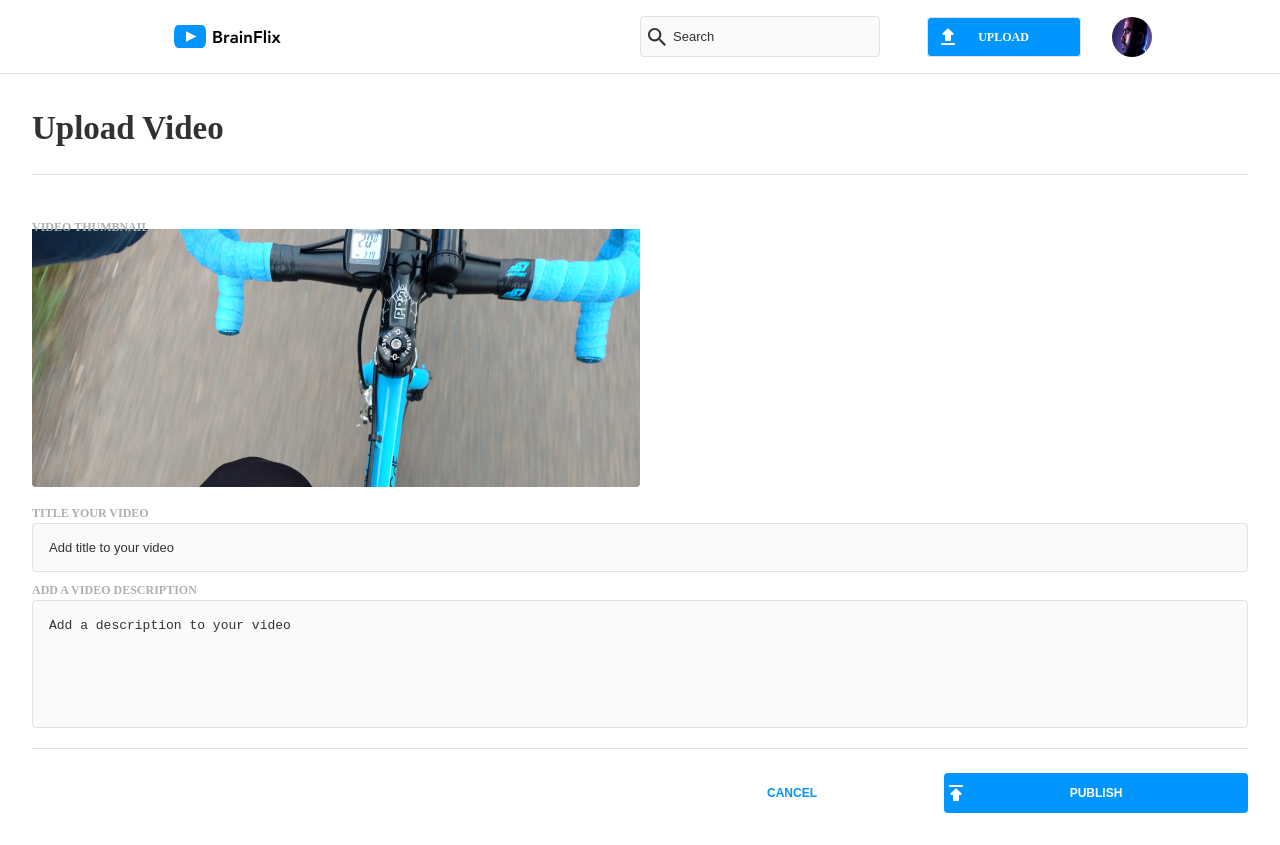
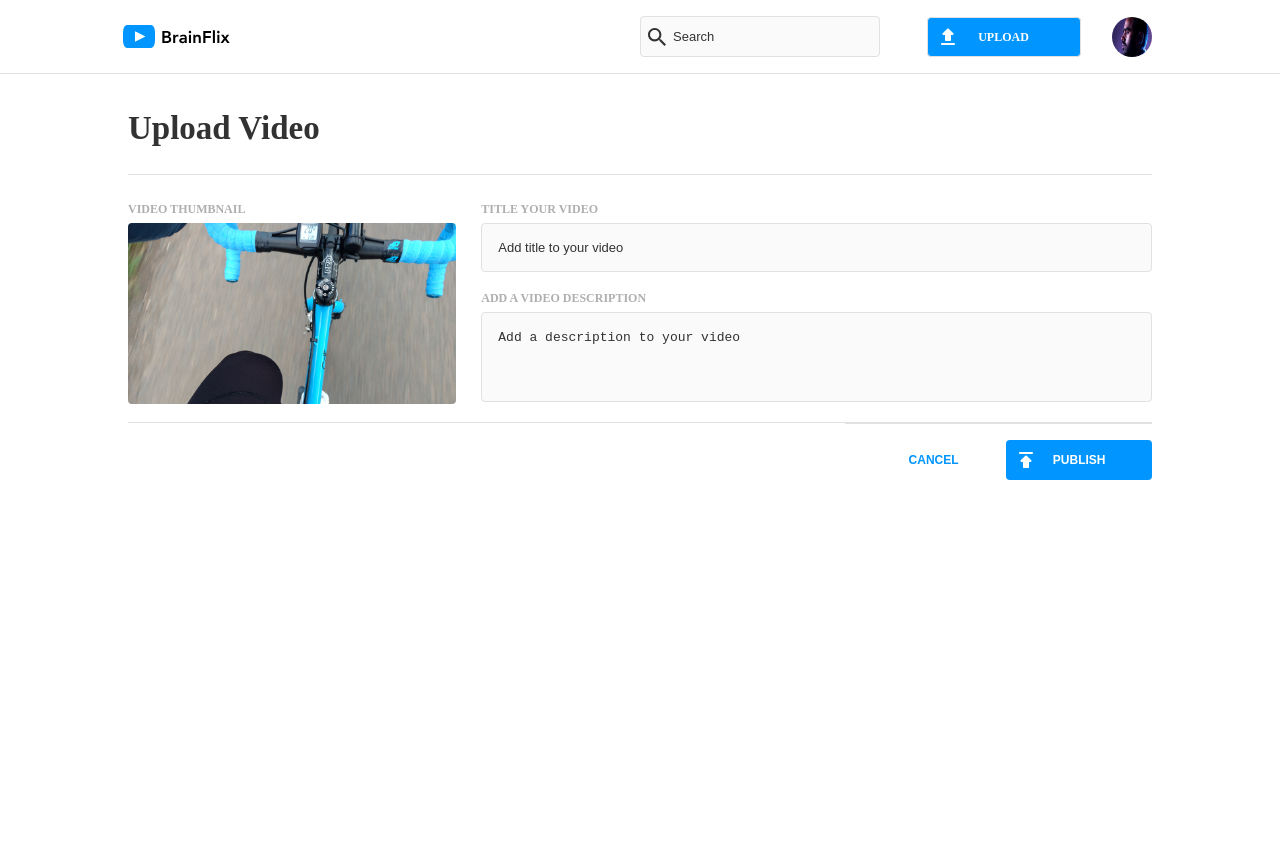
Before and after one commit to hnslyswhy/brainflix, a React (Create React App) app: page /upload in a window 1280 px wide. After the commit the page ends 800 px from the top, so only its background shows below. Built offline with nearby package versions, Linux system fonts and the light colour scheme.

Commit message:
fix upload page style

```diff
--- a/src/components/Header/Header.scss
+++ b/src/components/Header/Header.scss
@@ -24,6 +24,10 @@
 
       @include mixin.tablet {
         width: 20%;
+      }
+
+      @include mixin.tablet {
+        width: 10%;
       }
     }
 
--- a/src/components/pages/Upload/Upload.js
+++ b/src/components/pages/Upload/Upload.js
@@ -6,10 +6,14 @@ const Upload = () => {
     <main className="upload">
       <h1 className="upload-headline">Upload Video</h1>
       <form className="upload-form">
-        <label htmlFor="file" className="upload-form-file">
-          VIDEO THUMBNAIL
+        <div className="upload-form-box">
+          <div className="upload-form-video">
+            <label htmlFor="file">VIDEO THUMBNAIL</label>
+            <div className="upload-form-file">
               <input id="file" type="file" name="file"></input>
-        </label>
+            </div>
+          </div>
+
           <div className="upload-form-entries">
             <div className="upload-form-section">
               <label htmlFor="title">TITLE YOUR VIDEO</label>
@@ -28,6 +32,7 @@ const Upload = () => {
                 id="description"
                 placeholder="Add a description to your video"
               ></textarea>
+            </div>
           </div>
         </div>
         <div className="upload-form-buttons">
--- a/src/components/pages/Upload/Upload.scss
+++ b/src/components/pages/Upload/Upload.scss
@@ -9,39 +9,68 @@
     padding: variables.$pm-base * 8;
   }
 
+  @include mixin.desktop {
+    padding: variables.$pm-base * 8 variables.$pm-base * 32;
+  }
+
   &-headline {
     @include mixin.mobil-page-header;
-    margin-bottom: variables.$pm-base * 6;
+    margin-bottom: variables.$pm-base * 4;
 
     @include mixin.tablet {
       @include mixin.page-header;
+      margin-bottom: variables.$pm-base * 6;
     }
   }
 
   &-form {
-    @include mixin.flexbox(column, flex-start, flex-start);
-    @include mixin.tablet {
-      border-top: 1px solid variables.$s-mercury;
+    &-box {
+      width: 100%;
+      @include mixin.flexbox(column, flex-start, flex-start);
+
+      @include mixin.tablet {
+        padding-top: variables.$pm-base * 6;
+        border-top: 1px solid variables.$s-mercury;
+        border-bottom: 1px solid variables.$s-mercury;
+      }
+      @include mixin.desktop {
+        @include mixin.flexbox(row, space-between, flex-start);
+        flex-wrap: wrap;
+        //     border-top: 1px solid variables.$s-mercury;
+      }
+    }
+
+    &-video {
+      width: 100%;
+      @include mixin.desktop {
+        width: 32%;
+      }
     }
 
     &-file {
       width: 100%;
-      height: 56vw;
-      max-height: 12.5rem;
+      height: 55vw;
+      max-height: 12rem;
       min-height: 6rem;
       background-image: url("../../../assets/images/Upload-video-preview.jpg");
-      background-position: 0 1.25rem;
+      background-position: center;
       background-repeat: no-repeat;
       background-size: cover;
       border-radius: 4px;
 
       @include mixin.tablet {
         width: 50%;
-        height: 25vw;
-        min-height: 14rem;
+        height: 20vw;
+        min-height: 12rem;
         max-height: 18rem;
-        margin-top: variables.$pm-base * 6;
-        background-position: 0 1.875rem;
+        margin-top: variables.$pm-base;
+      }
+
+      @include mixin.desktop {
+        width: 100%;
+        height: 13vw;
+        min-height: 11.3rem;
+        max-height: 20rem;
       }
 
       & #file {
@@ -53,22 +82,37 @@
       @include mixin.tablet {
         width: 100%;
       }
+
+      @include mixin.desktop {
+        width: 65.5%;
+        margin-left: variables.$pm-base * 6;
+      }
     }
 
     &-section {
       margin-top: variables.$pm-base * 4;
+      @include mixin.desktop {
+        margin-top: 0;
+      }
 
       &:last-of-type {
         @include mixin.tablet {
           margin-top: variables.$pm-base * 2;
           padding-bottom: variables.$pm-base * 4;
-          border-bottom: 1px solid variables.$s-mercury;
+        }
+        @include mixin.desktop {
+          margin-top: variables.$pm-base * 4;
         }
       }
     }
 
     & #title {
       width: 100%;
+      margin-top: variables.$pm-base;
+      &::placeholder {
+        @include mixin.mobil-body-copy;
+        color: variables.$p-black;
+      }
     }
 
     & #description {
@@ -77,10 +121,22 @@
       max-height: 12.5rem;
       min-height: 4rem;
       resize: none;
+      margin-top: variables.$pm-base;
+
+      &::placeholder {
+        @include mixin.mobil-body-copy;
+        color: variables.$p-black;
+      }
 
       @include mixin.tablet {
         height: 10vw;
         max-height: 12.5rem;
+        min-height: 4rem;
+      }
+
+      @include mixin.desktop {
+        height: 7vw;
+        max-height: 11rem;
         min-height: 4rem;
       }
     }
@@ -95,13 +151,21 @@
         width: 50%;
         margin-left: auto;
       }
+
+      @include mixin.desktop {
+        width: 30%;
+        margin-top: 0;
+        padding: variables.$pm-base * 4;
+        padding-right: 0;
+        border-top: 1px solid variables.$s-mercury;
+      }
     }
 
     &-publish {
       width: 100%;
       color: variables.$p-white;
       background-image: url("../../../assets/icons/publish.svg");
-      background-position: 0 50%;
+      background-position: 0.5rem 50%;
       background-repeat: no-repeat;
       @include mixin.tablet {
         order: 2;
```
Lines whose indentation alone changed are shown as unchanged.
